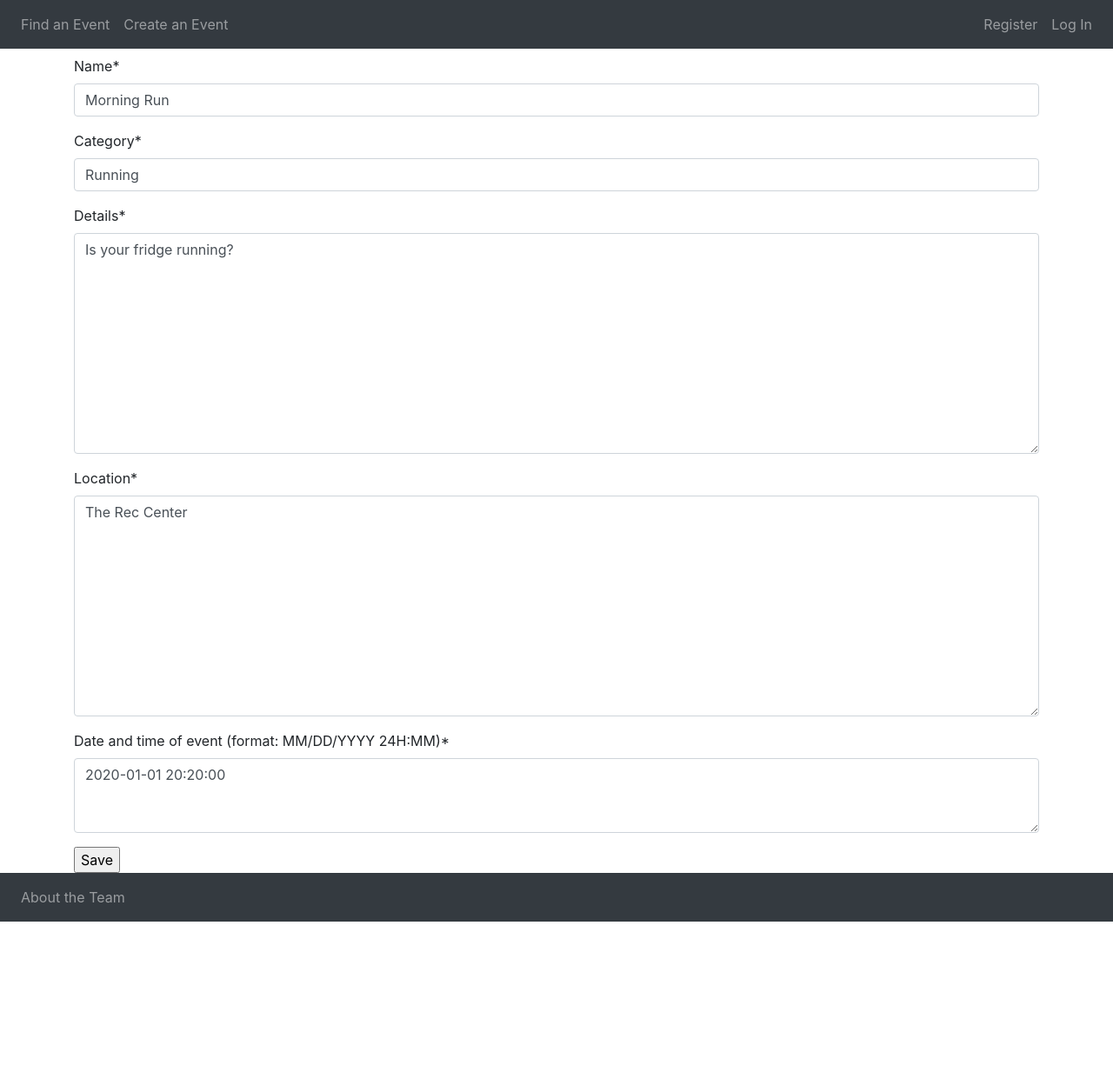
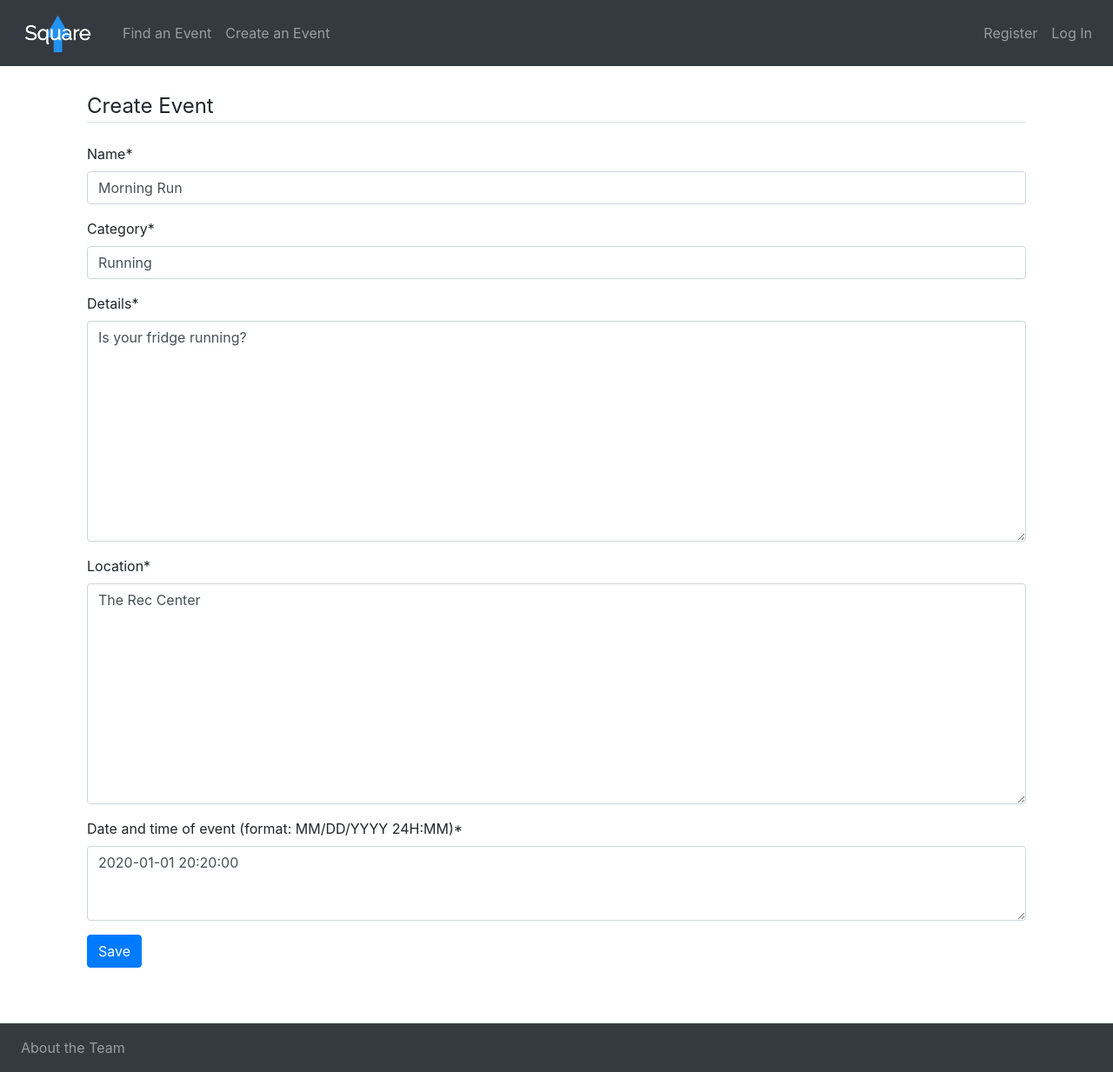
Before and after one commit to royceschultz/Square-Up-Events, a Django app: a page that uses events/templates/base.html in a window 1280 px wide. Shown: the whole page at 87% size. Before the commit the page ends 1060 px from the top, so only its background shows below. Run offline with Django 3.2, Linux system fonts and the light colour scheme; data comes from the database, SQL or seed files in the repository; some libraries are stand-ins or nearby versions.

Commit message:
Logo addition, simple html design edits

```diff
--- a/events/forms.py
+++ b/events/forms.py
@@ -14,5 +14,5 @@ class EventForm(forms.ModelForm):
         }
 
 class SearchForm(forms.Form):
-    search = forms.CharField(label='search',max_length=100, required=False)
+    search = forms.CharField(label='',widget=forms.TextInput(attrs={'placeholder': 'search'}),max_length=100, required=False)
     show_old = forms.BooleanField(label='show old events', required=False)
--- a/events/templates/base.html
+++ b/events/templates/base.html
@@ -14,7 +14,10 @@
     crossorigin="anonymous">
   </head>
   <body>
-    <nav class="navbar navbar-expand-lg navbar-dark bg-dark">
+    <nav class="navbar navbar-expand-lg navbar-dark bg-dark fixed-top">
+      <a class="navbar-brand" href="{%url 'home'%}">
+        <img src="{% static "events/logo.png" %}" alt="" height="50px">
+      </a>
       <ul class="navbar-nav mr-auto">
         <li class="nav-item">
           <a class="nav-link" href="{%url 'home'%}">Find an Event</a>
@@ -23,7 +26,7 @@
           <a class="nav-link" href="{%url 'create event'%}">Create an Event</a>
         </li>
       </ul>
-      <div class="navbar-nav">
+      <div class="navbar-nav ml-auto pl-5">
         {% if user.is_authenticated %}
           <a class="nav-link" href="{% url 'profile' user.id %}">User Profile</a>
           <a class="nav-link" href="{% url 'logout' %}">Log Out</a>
@@ -42,8 +45,11 @@
         {% endfor %}
       {% endif %}
 
+      <br><br>
+      <br><br>
       {% block content %}
       {% endblock content %}
+      <br><br>
   	</div>
     <nav class="navbar navbar-expand-lg navbar-dark bg-dark">
       <ul class="navbar-nav mr-auto">
--- a/events/templates/create_event.html
+++ b/events/templates/create_event.html
@@ -2,9 +2,15 @@
 {% load crispy_forms_tags %}
 {% block content %}
 <h2>{{note}}</h2>
-<form action="" method="POST">
-  {% csrf_token %}
-  {{ form|crispy }}
-  <input type="submit" name="" value="Save">
-</form>
+<div class="container">
+  <form action="" method="POST">
+    {% csrf_token %}
+    <legend class="border-bottom mb-4">Create Event</legend>
+    {{ form|crispy }}
+    <div class="form-group">
+      <input type="submit" class="btn btn-primary" name="" value="Save">
+    </div>
+  </form>
+</div>
+
 {% endblock content %}
```
Also changed, not shown: events/static/events/logo.png (added), 1 other file.
